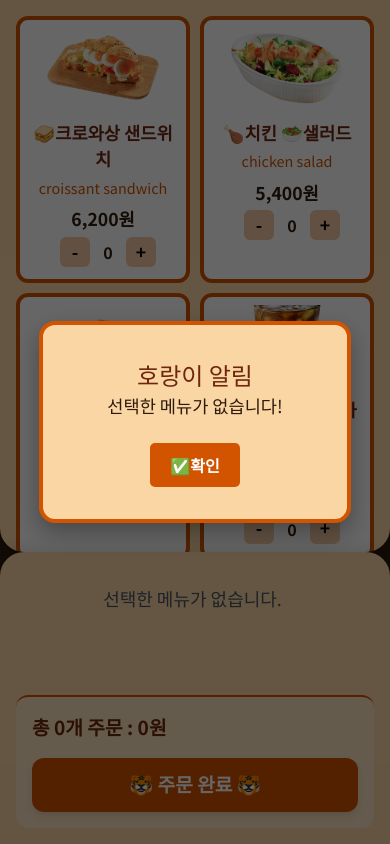
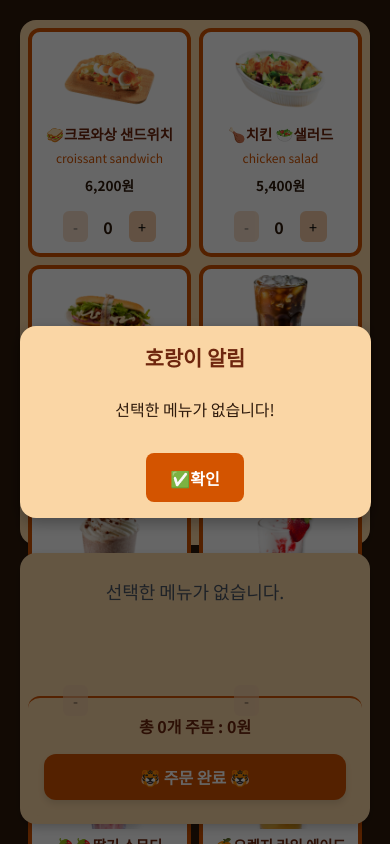
Before and after one commit to buskingsue/kiosk_web, a plain HTML site: page index.html in a window 390 px wide. Both pictures are taken after a click on the button "🐯 주문 완료 🐯". Drawn offline with nearby package versions, Linux system fonts and the light colour scheme.

Commit message:
Revert "Update kiosk.css"
This reverts commit 8947739ceeb65ea2d04637bc1f60a635b4a59147.

```diff
--- a/kiosk.css
+++ b/kiosk.css
@@ -1,11 +1,6 @@
-@charset "UTF-8";
-
-/* =========================================
-   1. 폰트 및 기본 설정
-========================================= */
-/* Google Fonts Import */
-@import url('https://fonts.googleapis.com/css2?family=Inter:wght@400;700&family=Noto+Sans+KR:wght@400;700&display=swap');
-
+/* =====================
+   기본 스타일
+===================== */
 body {
     font-family: 'Noto Sans KR', 'Inter', sans-serif;
     background-color: #2F1B0C;
@@ -18,19 +13,14 @@ body {
     box-sizing: border-box;
 }
 
-/* =========================================
-   2. 레이아웃 (Container)
-========================================= */
 .container {
     display: flex;
     flex-direction: column;
     width: 100%;
     max-width: 1280px;
     gap: 20px;
-    height: 85vh; /* 데스크탑 기준 적절한 높이 */
 }
 
-/* 데스크탑: 가로 배치 */
 @media (min-width: 1024px) {
     .container {
         flex-direction: row;
@@ -44,21 +34,21 @@ body {
     box-shadow: 0 4px 10px rgba(0, 0, 0, 0.2);
 }
 
-/* =========================================
-   3. 메뉴 섹션 (왼쪽/상단)
-========================================= */
 .menu-section {
     flex: 2;
     display: grid;
-    /* 반응형 그리드: 최소 180px 유지하며 채우기 */
-    grid-template-columns: repeat(auto-fill, minmax(180px, 1fr));
-    grid-auto-rows: max-content;
+    grid-template-columns: repeat(auto-fit, minmax(180px, 1fr));
     gap: 1.5rem;
-    overflow-y: auto; /* 내용이 많으면 스크롤 */
-    align-content: start;
 }
 
-/* 메뉴 카드 디자인 */
+.order-section {
+    flex: 1;
+    display: flex;
+    flex-direction: column;
+    justify-content: space-between;
+}
+
+/* 메뉴 카드 */
 .menu-item {
     background-color: white;
     border-radius: 0.75rem;
@@ -68,22 +58,15 @@ body {
     flex-direction: column;
     align-items: center;
     text-align: center;
-    transition: transform 0.2s ease-in-out, border-color 0.2s ease;
-    cursor: pointer;
+    transition: transform 0.2s ease-in-out;
 }
 
 .menu-item:hover {
     transform: translateY(-5px);
-    border-color: #A04000;
-}
-
-.menu-item:active {
-    transform: scale(0.98);
 }
 
 .menu-item img {
-    width: 100%;
-    max-width: 140px;
+    width: 120px;
     height: 120px;
     border-radius: 0.5rem;
     object-fit: cover;
@@ -104,65 +87,20 @@ body {
 }
 
 .item-price {
-    font-size: 1.1rem;
+    font-size: 1rem;
     font-weight: bold;
     color: #2F1B0C;
+    margin-bottom: 0.75rem;
 }
 
-/* =========================================
-   4. 주문 섹션 (오른쪽/하단)
-========================================= */
-.order-section {
-    flex: 1;
-    display: flex;
-    flex-direction: column;
-    justify-content: space-between;
-}
-
-/* 주문 목록 리스트 영역 */
-.order-summary {
-    flex-grow: 1;
-    overflow-y: auto;
-    margin-bottom: 1rem;
-    padding-right: 5px; /* 스크롤바 여백 */
-}
-
-.order-item {
-    margin-bottom: 0.75rem;
-    padding-bottom: 0.5rem;
-    border-bottom: 1px dashed #D35400;
-    display: flex;
-    justify-content: space-between;
-    align-items: center;
-}
-
-.order-item-info {
-    flex: 1;
-    text-align: left;
-}
-
-.order-item-name {
-    font-size: 1.1rem;
-    color: #6E260E;
-    font-weight: bold;
-    display: block;
-}
-
-.order-item-price {
-    font-size: 0.95rem;
-    color: #D35400;
-    margin-top: 0.2rem;
-}
-
-/* 수량 조절 버튼 그룹 */
+/* 수량 버튼 */
 .quantity-controls {
     display: flex;
     align-items: center;
     gap: 0.5rem;
     background-color: white;
     border-radius: 0.5rem;
-    padding: 0.25rem;
-    margin-left: 10px;
+    padding: 0.25rem 0.5rem;
 }
 
 .quantity-btn {
@@ -170,31 +108,61 @@ body {
     color: black;
     border: none;
     border-radius: 0.375rem;
-    width: 30px;
-    height: 30px;
-    font-size: 1.1rem;
-    font-weight: bold;
+    padding: 0.3rem 0.6rem;
+    font-size: 0.9rem;
     cursor: pointer;
-    display: flex;
-    justify-content: center;
-    align-items: center;
+    transition: background-color 0.2s ease;
 }
 
-.quantity-btn:hover {
+.quantity-btn:hover:not(:disabled) {
     background-color: #E6B08E;
+}
+
+.quantity-btn:disabled {
+    opacity: 0.6;
+    cursor: not-allowed;
 }
 
 .quantity-display {
     font-size: 1rem;
     font-weight: bold;
     color: #2F1B0C;
-    min-width: 20px;
+    min-width: 25px;
     text-align: center;
 }
 
-/* 하단 결제 정보 및 버튼 */
+/* 주문 목록 */
+.order-summary {
+    flex-grow: 1;
+    overflow-y: auto;
+    margin-bottom: 1rem;
+}
+
+.order-item {
+    margin-bottom: 0.75rem;
+    padding-bottom: 0.5rem;
+    border-bottom: 1px dashed #D35400;
+}
+
+.order-item:last-child {
+    border-bottom: none;
+}
+
+.order-item-name {
+    font-size: 1.1rem;
+    color: #6E260E;
+    font-weight: bold;
+}
+
+.order-item-price {
+    font-size: 1rem;
+    color: #D35400;
+    margin-top: 0.2rem;
+}
+
+/* 총합 */
 .total-section {
-    background-color: rgba(255, 255, 255, 0.3);
+    background-color: #FAD6A5;
     padding: 1rem;
     border-radius: 0.75rem;
     border-top: 2px solid #D35400;
@@ -205,10 +173,9 @@ body {
     font-weight: bold;
     color: #6E260E;
     text-align: center;
-    display: flex;
-    justify-content: space-between;
 }
 
+/* 주문 버튼 */
 .order-button {
     width: 100%;
     padding: 1rem;
@@ -233,30 +200,13 @@ body {
     transform: translateY(0);
 }
 
-/* =========================================
-   5. 스크롤바 커스텀 (키오스크 느낌)
-========================================= */
-::-webkit-scrollbar {
-    width: 6px;
-}
-::-webkit-scrollbar-track {
-    background: transparent;
-}
-::-webkit-scrollbar-thumb {
-    background: #D35400;
-    border-radius: 4px;
-}
-::-webkit-scrollbar-thumb:hover {
-    background: #A04000;
-}
-
-/* =========================================
-   6. 모달 (팝업) 스타일
-========================================= */
+/* 모달 */
 .modal-overlay {
     position: fixed;
-    top: 0; left: 0;
-    width: 100%; height: 100%;
+    top: 0;
+    left: 0;
+    width: 100%;
+    height: 100%;
     background-color: rgba(0, 0, 0, 0.6);
     display: flex;
     justify-content: center;
@@ -264,7 +214,7 @@ body {
     z-index: 1000;
     opacity: 0;
     visibility: hidden;
-    transition: opacity 0.3s ease;
+    transition: opacity 0.3s ease, visibility 0.3s ease;
 }
 
 .modal-overlay.show {
@@ -276,12 +226,11 @@ body {
     background-color: #FAD6A5;
     padding: 2rem;
     border-radius: 1rem;
+    box-shadow: 0 5px 15px rgba(0, 0, 0, 0.3);
     text-align: center;
-    width: 80%;
-    max-width: 320px;
-    box-shadow: 0 10px 25px rgba(0,0,0,0.3);
-    border: 4px solid #D35400;
-    transform: translateY(-20px);
+    max-width: 400px;
+    width: 90%;
+    transform: translateY(-50px);
     transition: transform 0.3s ease;
 }
 
@@ -290,93 +239,137 @@ body {
 }
 
 .modal-title {
-    margin-top: 0;
+    font-size: 1.8rem;
+    font-weight: bold;
     color: #6E260E;
-    font-size: 1.5rem;
+    margin-bottom: 1.5rem;
 }
 
 .modal-message {
+    font-size: 1.2rem;
     color: #2F1B0C;
-    margin-bottom: 1.5rem;
-    font-size: 1.1rem;
+    margin-bottom: 2rem;
+    line-height: 1.5;
 }
 
 .modal-buttons {
     display: flex;
-    gap: 10px;
     justify-content: center;
+    gap: 1rem;
 }
 
 .modal-btn {
-    padding: 10px 20px;
+    padding: 0.8rem 1.5rem;
     border: none;
-    border-radius: 5px;
+    border-radius: 0.5rem;
+    font-size: 1rem;
     font-weight: bold;
     cursor: pointer;
-    font-size: 1rem;
+    transition: background-color 0.2s ease;
 }
 
 .modal-btn.confirm {
-    background: #D35400;
+    background-color: #D35400;
     color: white;
 }
 
+.modal-btn.confirm:hover {
+    background-color: #B84C00;
+}
+
 .modal-btn.cancel {
-    background: #eee;
+    background-color: #E0E0E0;
     color: #333;
 }
 
-/* =========================================
-   7. 모바일 최적화 (Max Width: 480px)
-========================================= */
+.modal-btn.cancel:hover {
+    background-color: #C0C0C0;
+}
+
+/* =========================
+   📱 모바일 전체 메뉴 표시
+========================= */
 @media (max-width: 480px) {
+
     body, html {
         height: 100%;
         margin: 0;
-        padding: 0;
-        overflow: hidden; /* 페이지 전체 스크롤 방지 */
+        overflow: hidden; /* 전체 페이지 스크롤 제거 */
     }
 
     .container {
         height: 100%;
         flex-direction: column;
-        gap: 0;
-        padding: 0;
-        border-radius: 0;
+        gap: 0.5rem;
     }
 
-    /* 메뉴 영역 (상단 60%) */
+    /* 메뉴 영역: 화면 높이 60%, 모든 메뉴 카드 균등 배치 */
     .menu-section {
         height: 60%;
-        border-radius: 0 0 1.5rem 1.5rem;
-        padding: 1rem;
-        gap: 10px;
+        display: grid;
         grid-template-columns: repeat(2, 1fr); /* 2열 고정 */
-        overflow-y: auto; /* 내부 스크롤 허용 */
+        gap: 0.5rem;
+        grid-auto-rows: 1fr; /* 모든 카드 동일 높이 */
+        padding: 0.5rem;
     }
 
     .menu-item {
-        padding: 0.5rem;
+        padding: 0.4rem;
     }
 
     .menu-item img {
-        height: 80px; /* 이미지 크기 축소 */
+        width: 80%;
+        height: auto;
+        max-height: 80px;
+        margin-bottom: 0.3rem;
     }
 
-    /* 주문 영역 (하단 40%) */
+    .item-name-kor {
+        font-size: 0.9rem;
+    }
+
+    .item-name-eng {
+        font-size: 0.75rem;
+    }
+
+    .item-price {
+        font-size: 0.85rem;
+    }
+
+    /* 주문 영역: 화면 나머지 40% */
     .order-section {
         height: 40%;
-        border-radius: 1.5rem 1.5rem 0 0;
-        box-shadow: 0 -4px 15px rgba(0,0,0,0.1);
-        z-index: 10;
+        padding: 0.5rem;
+        overflow-y: auto; /* 주문 목록 많아도 스크롤 */
+    }
+
+    .order-item-name {
+        font-size: 0.9rem;
+    }
+
+    .order-item-price {
+        font-size: 0.85rem;
+    }
+
+    .total-text {
+        font-size: 1rem;
+    }
+
+    .order-button {
+        font-size: 1rem;
+        padding: 0.7rem;
+    }
+
+    .modal-content {
+        width: 90%;
         padding: 1rem;
     }
 
-    .total-text {
-        font-size: 1.2rem;
+    .modal-title {
+        font-size: 1.3rem;
     }
 
-    .order-button {
-        padding: 0.8rem;
+    .modal-message {
+        font-size: 1rem;
     }
 }
```
